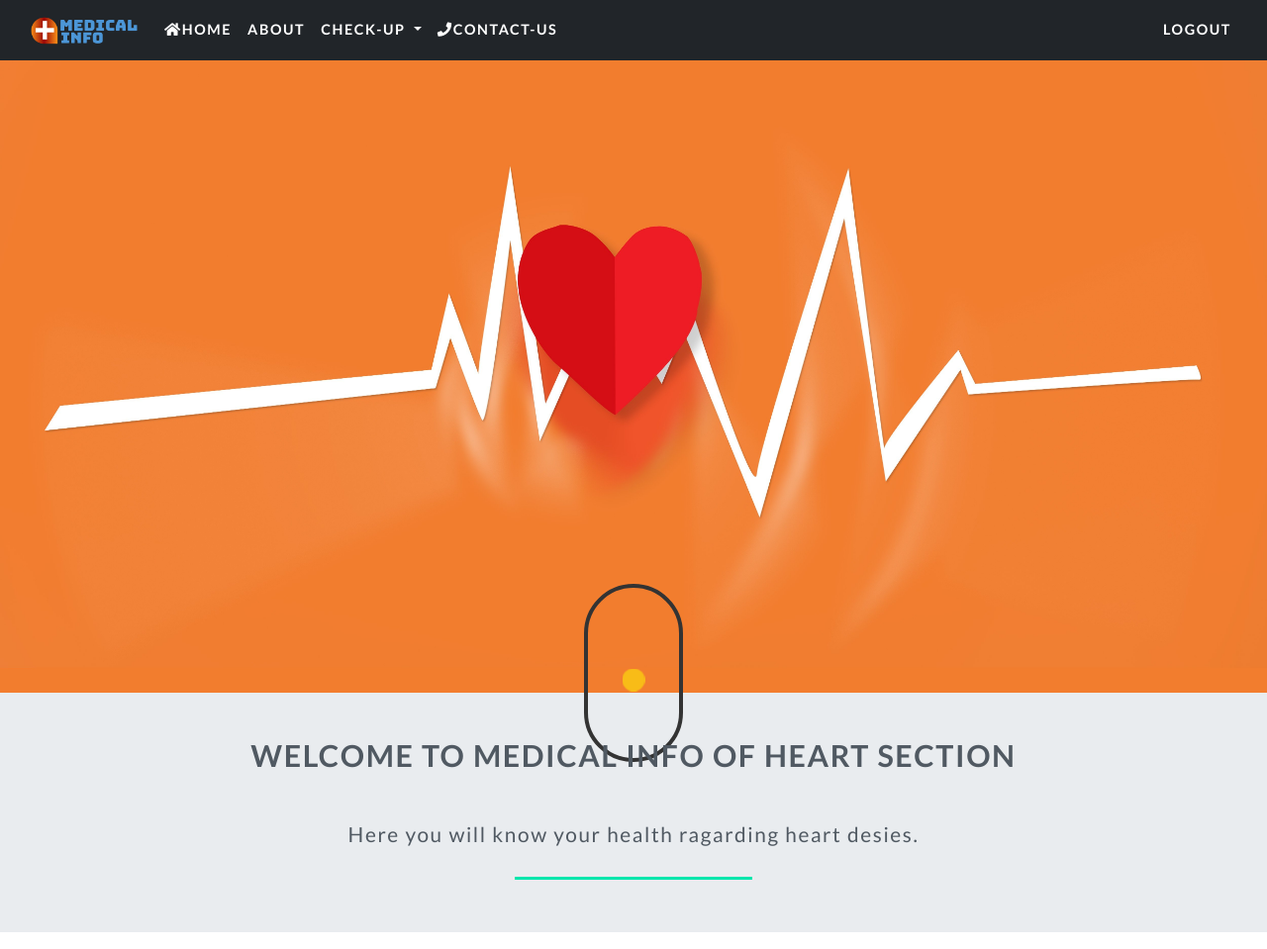
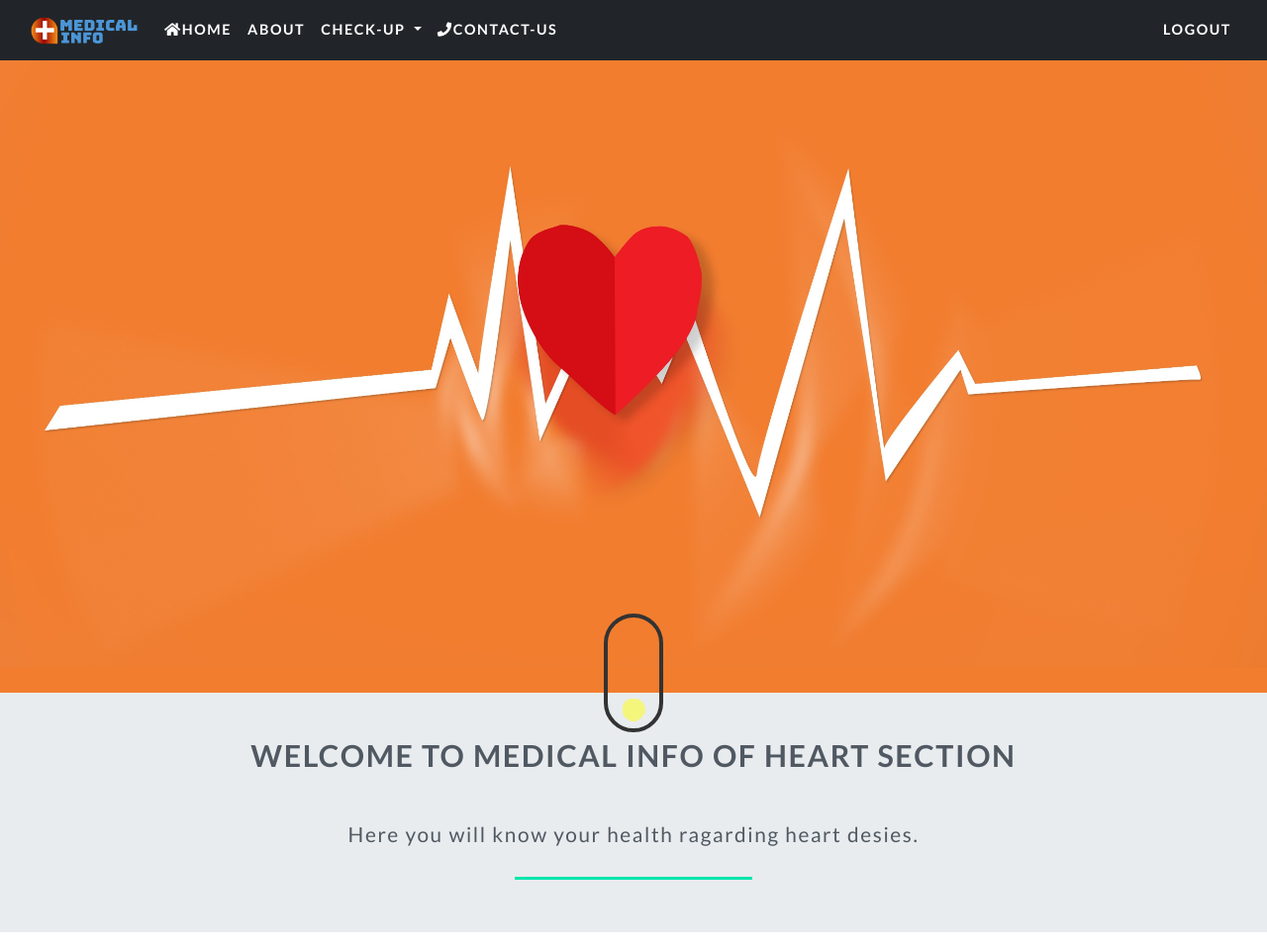
Before and after one commit to rahulbale/medicalinfo, a Flask app: page /heart in a window 1280 px wide. Shown: the top 959 px of the page at 99% size. Run offline with Flask 2, Linux system fonts and the light colour scheme; a user stored in the database is signed in; some libraries are stand-ins or nearby versions.

Commit message:
Update features.css

```diff
--- a/flask_main/static/features.css
+++ b/flask_main/static/features.css
@@ -49,10 +49,9 @@
     top: 50%;
     transform: translate(-50%,-50%);
 }
-.mouse{
-
-    width: 100px;
-    height: 180px;
+.mouse {
+    width: 60px;
+    height: 120px;
     border: 4px solid #333;
     border-radius: 60px;
 }
```
